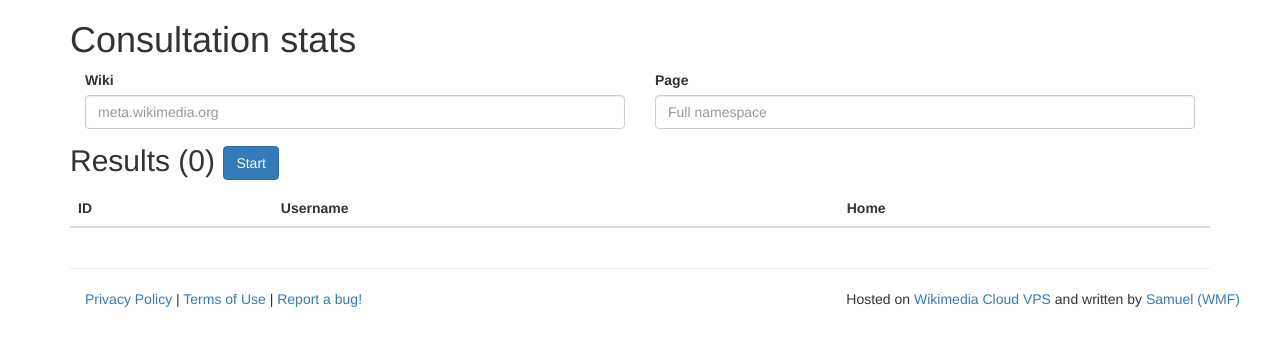
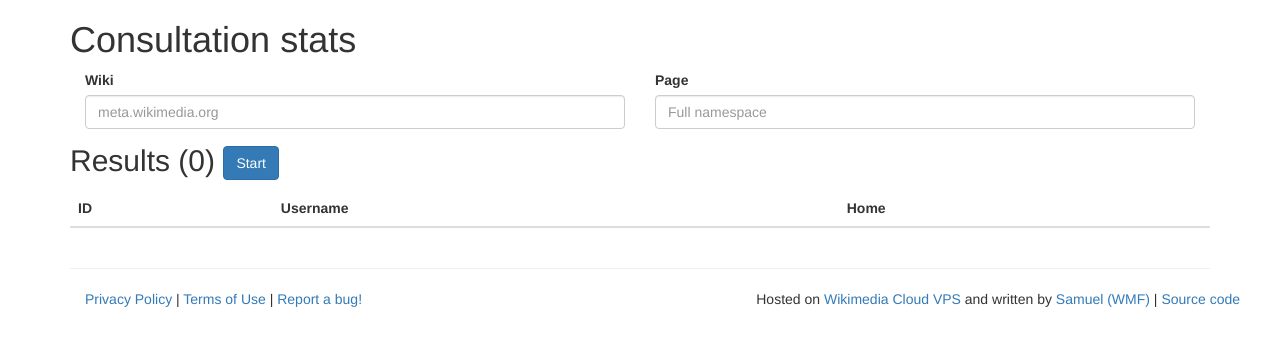
Before and after one commit to samuelguebo/consultation-stats, a plain HTML site: page index.html in a window 1280 px wide. Drawn offline with nearby package versions, Linux system fonts and the light colour scheme; a script that the page names is missing.

Commit message:
[IMPR] Link to Github repo

```diff
--- a/index.html
+++ b/index.html
@@ -55,7 +55,7 @@
 					<a href="https://phabricator.wikimedia.org/maniphest/task/create/?projects=trust-and-safety">Report a bug!</a>
 					</div>
 					<div class="pull-right">
-						Hosted on <a href="https://wikitech.wikimedia.org/wiki/Portal:Cloud_VPS">Wikimedia Cloud VPS</a> and written by <a href="https://meta.wikimedia.org/wiki/Samuel_(WMF)">Samuel (WMF)</a>
+						Hosted on <a href="https://wikitech.wikimedia.org/wiki/Portal:Cloud_VPS">Wikimedia Cloud VPS</a> and written by <a href="https://meta.wikimedia.org/wiki/Samuel_(WMF)">Samuel (WMF)</a> | <a href="http://github.com/samuelguebo/consultation-stats">Source code </a>
 					</div>
 				</div>
 			</div>
```
Also changed, not shown: README.MD.
